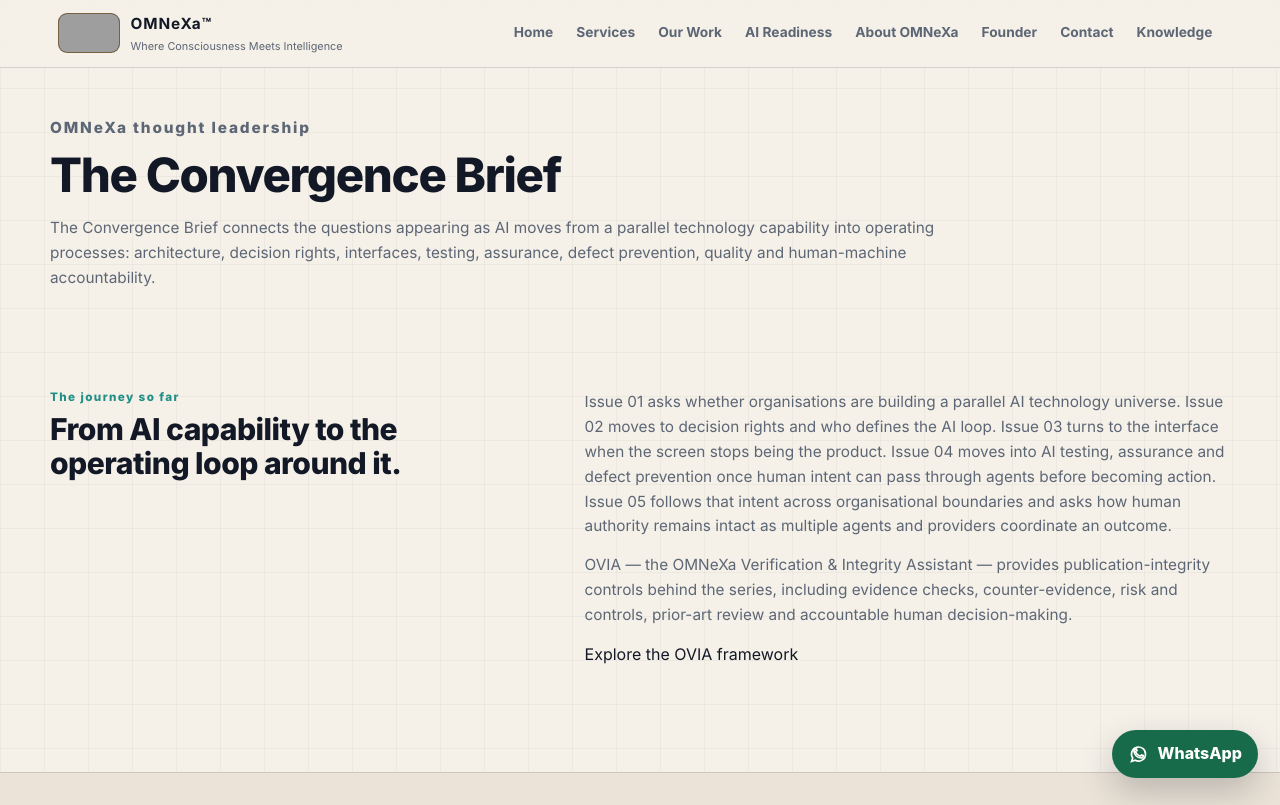
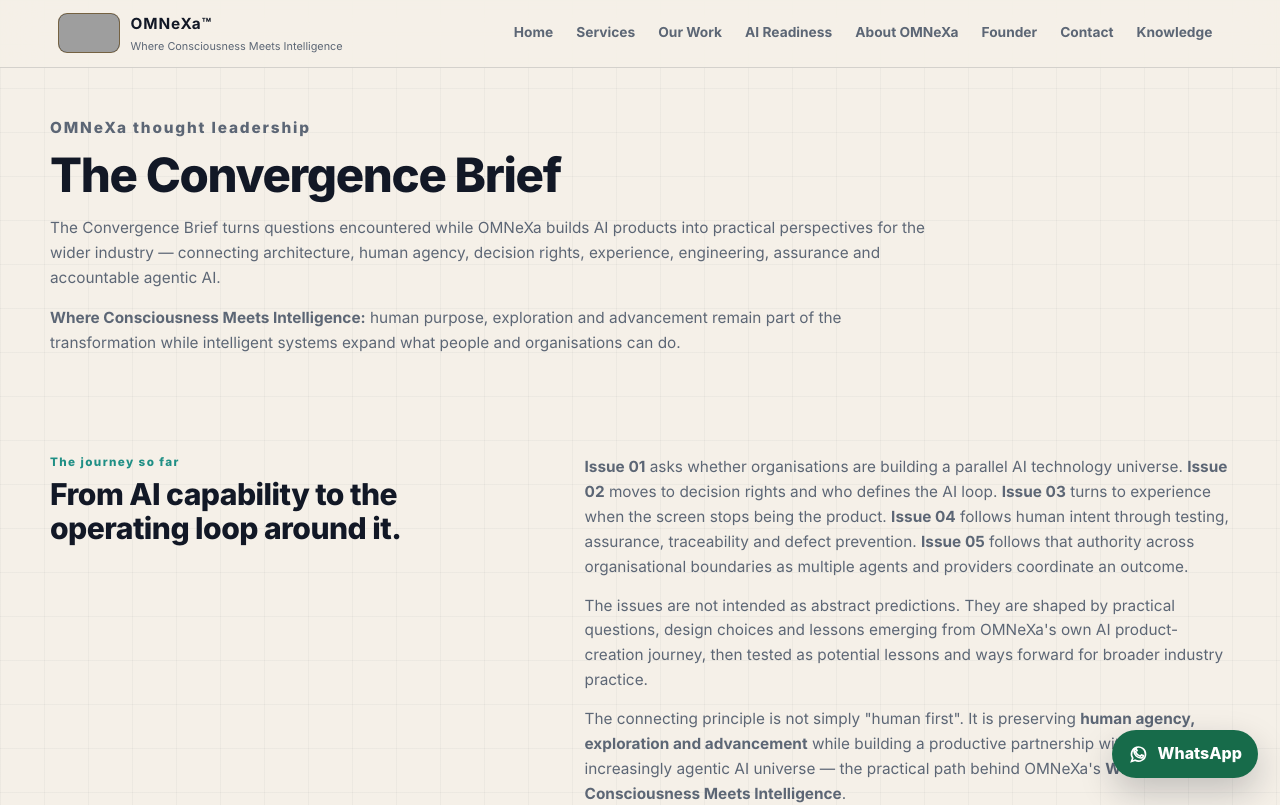
Before and after one commit to HumanSamaritan/OMNEXAFuture, a Next.js app: page /convergence-brief in a window 1280 px wide. Shown: the top 805 px of the page. Built offline with nearby package versions, Linux system fonts and the light colour scheme; grey boxes are pictures that could not be loaded.

Commit message:
Connect Convergence Brief journey to OMNeXa core principles

```diff
--- a/app/convergence-brief/page.tsx
+++ b/app/convergence-brief/page.tsx
@@ -4,9 +4,9 @@
 const siteUrl = "https://www.omnexagoc.com";
 
 export const metadata: Metadata = {
-  title: "The Convergence Brief | AI Testing, Agentic AI, Quality & Human-Machine Transformation",
+  title: "The Convergence Brief | Agentic AI, Human Agency & Transformation",
   description:
-    "OMNeXa's Convergence Brief explores agentic AI, AI testing, quality engineering, defect prevention, AI assurance, requirement traceability, AI governance, interfaces and human-machine transformation.",
+    "OMNeXa's Convergence Brief turns practical AI product-building lessons into perspectives on agentic AI, human agency, governance, experience, engineering, assurance and human-machine advancement.",
   keywords: [
     "agentic AI",
     "AI testing",
@@ -19,13 +19,18 @@
     "human-agent traceability",
     "AI governance",
     "human-machine collaboration",
-    "agentic AI interface"
+    "agentic AI interface",
+    "human agency",
+    "human authority",
+    "AI product engineering",
+    "agent interoperability",
+    "human AI partnership"
   ],
   alternates: { canonical: `${siteUrl}/convergence-brief` },
   openGraph: {
     title: "The Convergence Brief | OMNeXa",
     description:
-      "Practical OMNeXa perspectives on agentic AI, AI testing, quality engineering, assurance, governance, interfaces and human-machine convergence.",
+      "Practical OMNeXa lessons on agentic AI, human agency, governance, experience, engineering and human-machine advancement — Where Consciousness Meets Intelligence.",
     url: `${siteUrl}/convergence-brief`,
     type: "website"
   }
@@ -39,7 +44,7 @@
     "@id": `${siteUrl}/convergence-brief#collection`,
     name: "The Convergence Brief",
     description:
-      "OMNeXa's thought-leadership series exploring agentic AI, AI testing, quality engineering, assurance, defect prevention, governance, interfaces and human-machine transformation.",
+      "OMNeXa's practical learning series connecting agentic AI product-building lessons with human agency, governance, experience, engineering and human-machine advancement.",
     url: `${siteUrl}/convergence-brief`,
     publisher: { "@id": `${siteUrl}/#organization` },
     about: [
@@ -53,7 +58,12 @@
       "Human-agent traceability",
       "AI governance",
       "Agentic interfaces",
-      "Human-machine collaboration"
+      "Human-machine collaboration",
+      "Human agency",
+      "Human authority",
+      "AI product engineering",
+      "Agent interoperability",
+      "Human-AI partnership"
     ],
     hasPart: issues.map((issue) => ({
       "@type": "Article",
@@ -75,9 +85,13 @@
         <p className="eyebrow">OMNeXa thought leadership</p>
         <h1>The Convergence Brief</h1>
         <p>
-          The Convergence Brief connects the questions appearing as AI moves from a parallel technology
-          capability into operating processes: architecture, decision rights, interfaces, testing,
-          assurance, defect prevention, quality and human-machine accountability.
+          The Convergence Brief turns questions encountered while OMNeXa builds AI products into practical
+          perspectives for the wider industry — connecting architecture, human agency, decision rights,
+          experience, engineering, assurance and accountable agentic AI.
+        </p>
+        <p>
+          <strong>Where Consciousness Meets Intelligence:</strong> human purpose, exploration and advancement
+          remain part of the transformation while intelligent systems expand what people and organisations can do.
         </p>
       </section>
 
@@ -88,12 +102,21 @@
         </div>
         <div className="copy-stack">
           <p>
-            Issue 01 asks whether organisations are building a parallel AI technology universe. Issue 02
-            moves to decision rights and who defines the AI loop. Issue 03 turns to the interface when the
-            screen stops being the product. Issue 04 moves into AI testing, assurance and defect prevention
-            once human intent can pass through agents before becoming action. Issue 05 follows that intent
-            across organisational boundaries and asks how human authority remains intact as multiple agents
-            and providers coordinate an outcome.
+            <strong>Issue 01</strong> asks whether organisations are building a parallel AI technology universe.{" "}
+            <strong>Issue 02</strong> moves to decision rights and who defines the AI loop.{" "}
+            <strong>Issue 03</strong> turns to experience when the screen stops being the product.{" "}
+            <strong>Issue 04</strong> follows human intent through testing, assurance, traceability and defect prevention.{" "}
+            <strong>Issue 05</strong> follows that authority across organisational boundaries as multiple agents and providers coordinate an outcome.
+          </p>
+          <p>
+            The issues are not intended as abstract predictions. They are shaped by practical questions, design
+            choices and lessons emerging from OMNeXa&apos;s own AI product-creation journey, then tested as
+            potential lessons and ways forward for broader industry practice.
+          </p>
+          <p>
+            The connecting principle is not simply &quot;human first&quot;. It is preserving <strong>human agency,
+            exploration and advancement</strong> while building a productive partnership with an increasingly
+            agentic AI universe — the practical path behind OMNeXa&apos;s <strong>Where Consciousness Meets Intelligence</strong>.
           </p>
           <p>
             OVIA — the OMNeXa Verification & Integrity Assistant — provides publication-integrity controls
```
